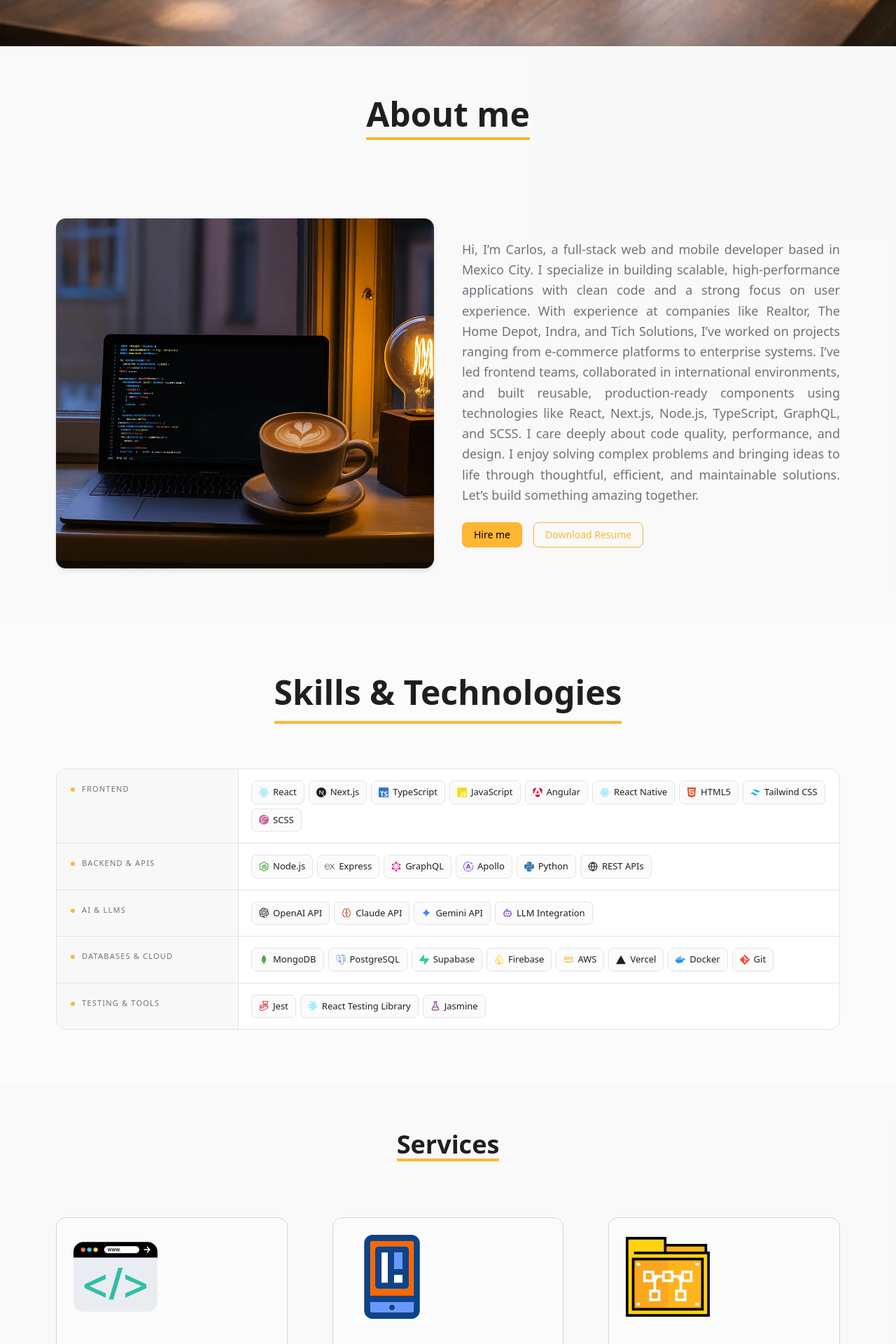
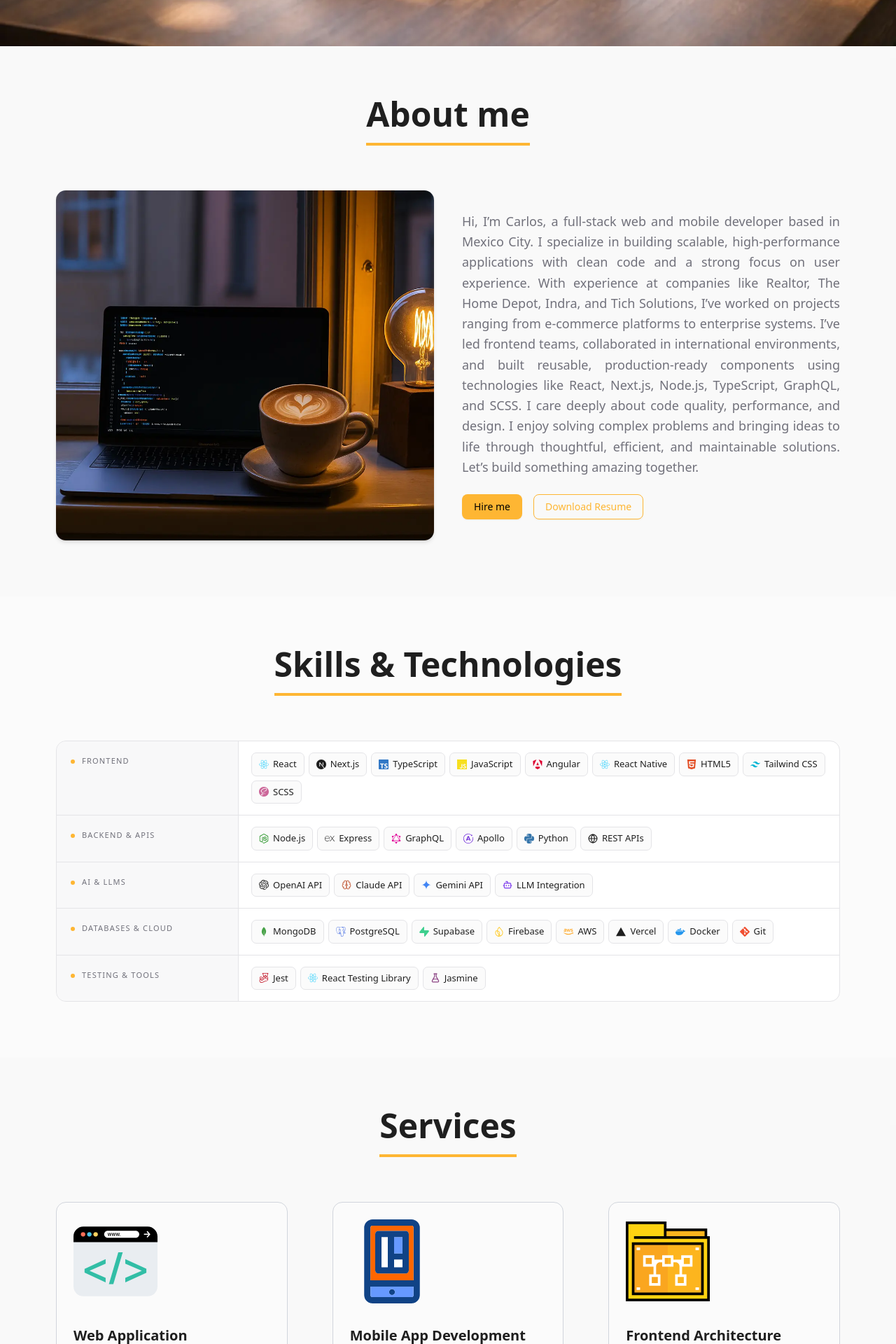
Before and after one commit to CarlosGRJ/CarlosRojasWeb, a Next.js app: page / in a window 1280 px wide. Shown: the part 680-2600 px from the top of the page at 70% size. Built offline with nearby package versions, Linux system fonts and the light colour scheme; no server answers.

Commit message:
fix: update sitemap lastmod date and adjust section titles for consistency

```diff
--- a/src/app/globals.css
+++ b/src/app/globals.css
@@ -156,7 +156,7 @@
 
 @layer components {
   .sec-title {
-    @apply inline-block text-4xl sm:text-5xl font-bold border-b-4 border-primary leading-snug;
+    @apply inline-block text-4xl sm:text-5xl font-bold border-b-4 border-primary leading-snug pb-2;
   }
 }
 
--- a/src/components/contact-02/contact-02.tsx
+++ b/src/components/contact-02/contact-02.tsx
@@ -113,7 +113,7 @@ const Contact02Page = () => {
   return (
     <section id='contact' className=''>
       <div className='mx-auto w-full max-w-[1920px] px-8 sm:px-20 pt-16 pb-16 sm:pb-20 flex flex-col items-center'>
-        <h2 className='text-4xl font-bold mb-16 md:mb-20 border-b-4 border-primary pb-2'>
+        <h2 className='sec-title mb-12 md:mb-16'>
           {t.Contact.Title}
         </h2>
 
--- a/src/components/experience-section.tsx
+++ b/src/components/experience-section.tsx
@@ -11,8 +11,8 @@ export default function ExperienceSection() {
     <section
       id='experience'
       className=''>
-      <div className='mx-auto w-full max-w-[1920px] px-8 sm:px-20 pt-16 pb-16 sm:pb-20 flex flex-col items-center justify-center text-[1.4rem]'>
-      <h2 className='text-4xl font-bold mb-16 md:mb-20 border-b-4 border-primary pb-2'>
+      <div className='mx-auto w-full max-w-[1920px] px-8 sm:px-20 pt-16 pb-16 sm:pb-20 flex flex-col items-center justify-center'>
+      <h2 className='sec-title mb-12 md:mb-16'>
         {t.Experience.Title}
       </h2>
 
--- a/src/components/hero34.tsx
+++ b/src/components/hero34.tsx
@@ -13,7 +13,7 @@ const Hero34 = ({ description }: Hero34Props) => {
   return (
     <section id='about' className='bg-muted/40'>
       <div className='mx-auto w-full max-w-[1920px] px-8 sm:px-20 pt-16 pb-16 sm:pb-20 text-center'>
-      <h2 className='sec-title font-bold mb-6 md:mb-20 lg:mb-28 text-left sm:text-center'>
+      <h2 className='sec-title mb-12 md:mb-16 text-left sm:text-center'>
         {t.Header.About}
       </h2>
 
--- a/src/components/portfolio-section.tsx
+++ b/src/components/portfolio-section.tsx
@@ -23,8 +23,8 @@ export default function PortfolioSection() {
     <section
       id='portfolio'
       className='bg-muted/40'>
-      <div className='mx-auto w-full max-w-[1920px] px-8 sm:px-20 pt-16 pb-16 sm:pb-20 flex flex-col items-center justify-center text-[1.4rem]'>
-      <h2 className='text-4xl font-bold mb-6 border-b-4 border-primary pb-2'>
+      <div className='mx-auto w-full max-w-[1920px] px-8 sm:px-20 pt-16 pb-16 sm:pb-20 flex flex-col items-center justify-center'>
+      <h2 className='sec-title mb-12 md:mb-16'>
         {t.Header.Portfolio}
       </h2>
 
@@ -49,7 +49,7 @@ export default function PortfolioSection() {
               <h3 className='text-2xl font-semibold text-foreground'>
                 {project.title}
               </h3>
-              <p className='text-[1.4rem] leading-relaxed text-muted-foreground'>
+              <p className='text-base leading-relaxed text-muted-foreground'>
                 {project.summary}
               </p>
               <Button
--- a/src/components/service-section.tsx
+++ b/src/components/service-section.tsx
@@ -13,7 +13,7 @@ export default function ServicesSection() {
       id='services'
       className='bg-muted/40'>
       <div className='mx-auto w-full max-w-[1920px] px-8 sm:px-20 pt-16 pb-16 sm:pb-20 flex flex-col items-center text-base'>
-      <h2 className='text-4xl font-bold border-b-4 border-primary mb-16 md:mb-20'>
+      <h2 className='sec-title mb-12 md:mb-16'>
         {t.Services.Title}
       </h2>
 
--- a/src/components/skills-section.tsx
+++ b/src/components/skills-section.tsx
@@ -10,7 +10,7 @@ export default function SkillsSection() {
   return (
     <section id='skills' aria-labelledby='skills-title'>
       <div className='mx-auto w-full max-w-[1920px] px-8 sm:px-20 pt-16 pb-16 sm:pb-20 flex flex-col items-center'>
-      <h2 id='skills-title' className='sec-title mb-12 pb-2 md:mb-16'>
+      <h2 id='skills-title' className='sec-title mb-12 md:mb-16'>
         {t.Skills.Title}
       </h2>
 
```
Also changed, not shown: 1 other file (tests, documents, lock files or other folders).
